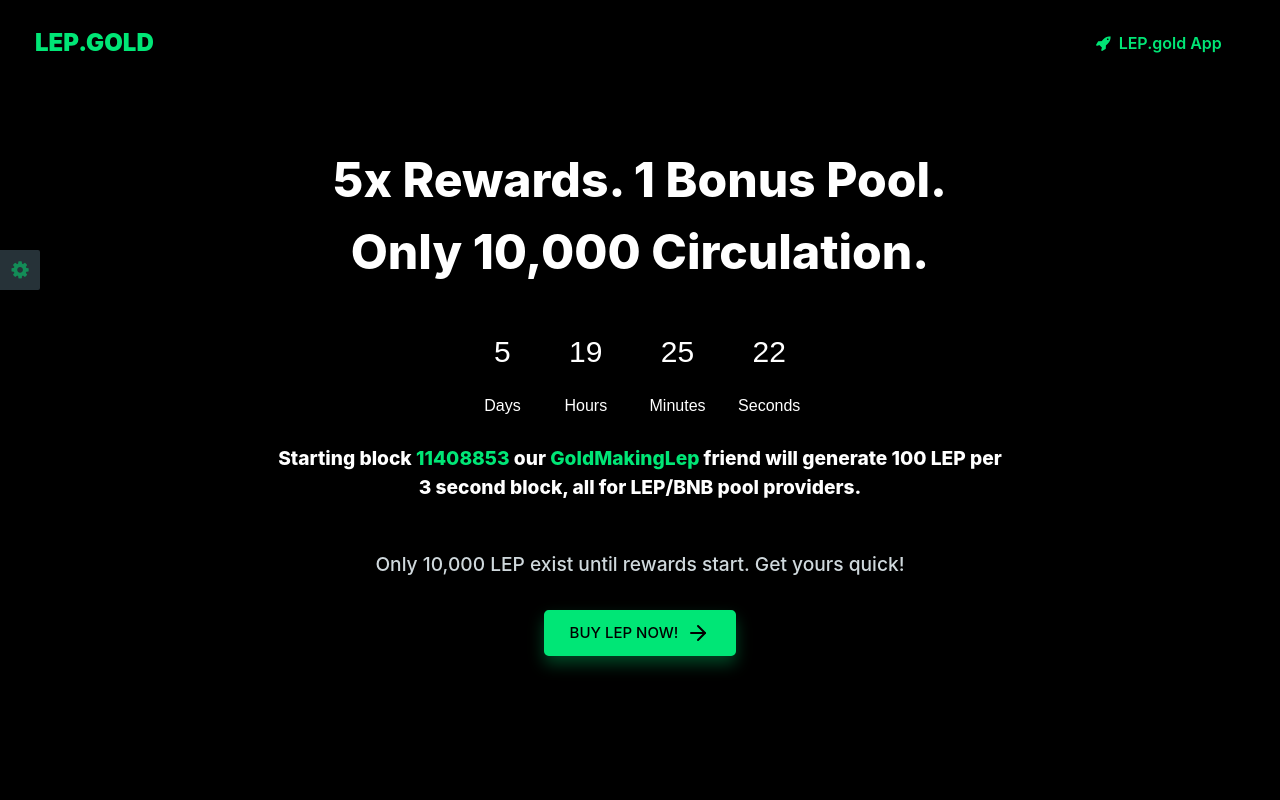
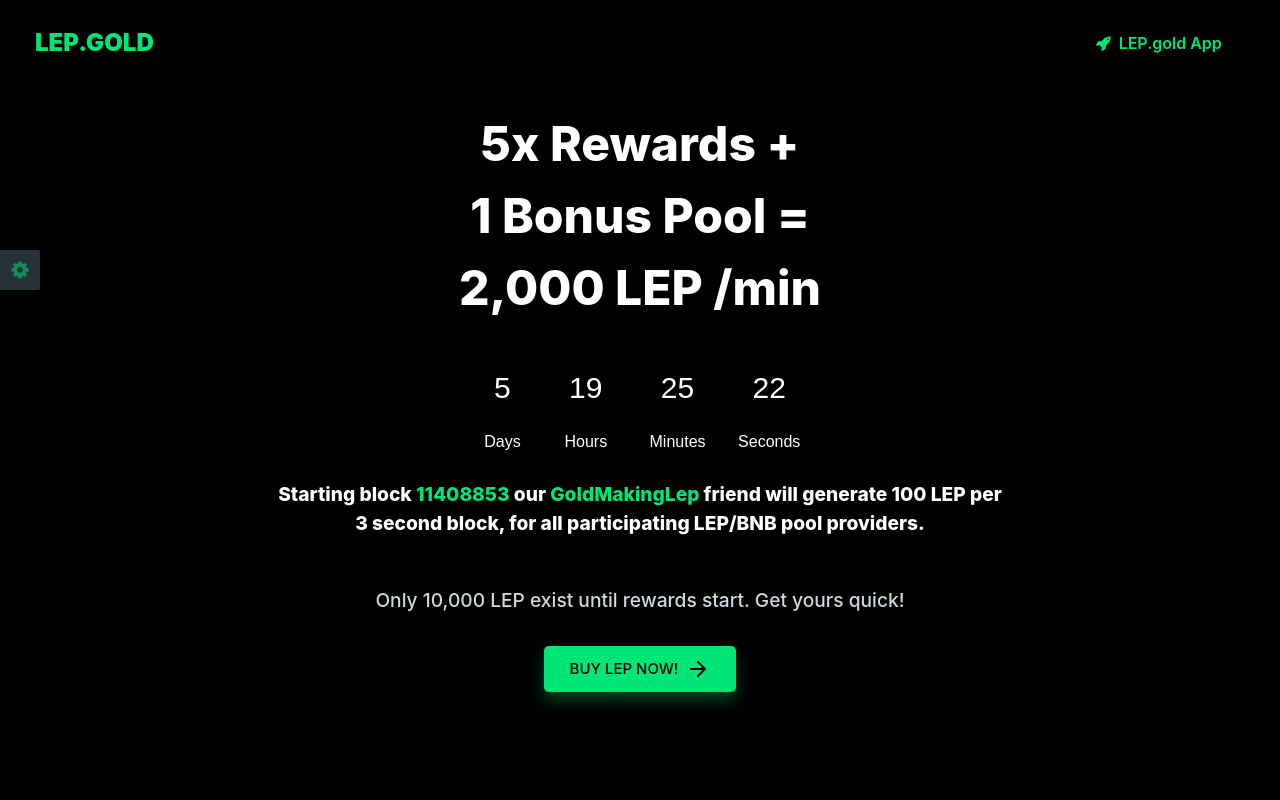
Before and after one commit to lepgold/lep-landing, a website: page index.html in a window 1280 px wide. Shown: the top 800 px of the page. Drawn offline with nearby package versions, Linux system fonts and the light colour scheme; a web font is replaced by a local one.

Commit message:
simpler explanation

```diff
--- a/index.html
+++ b/index.html
@@ -113,7 +113,10 @@
     <div class="container">
         <div class="row vh-md-100">
             <div class="col-md-8 col-sm-10 col-12 mx-auto my-auto text-center">
-                <h1 class="heading-black text-capitalize">5x Rewards. 1 Bonus Pool. Only 10,000 Circulation.</h1>
+                <h1 class="heading-black">5x Rewards + <br />
+                    1 Bonus Pool =<br />
+                2,000 LEP /min
+                </h1>
                 <div id="clockdiv">
                     <div>
                         <span class="days"></span>
@@ -136,7 +139,7 @@
                     <strong style="color:white; " class="heading-black">Starting block
                         <a href="https://www.bscscan.com/block/countdown/11408853"  target="_blank" >11408853</a> our
                         <a href="https://bscscan.com/address/0xa472e991851e38cd57a686761c9651ef95e77fb5#readContract" target="_blank">GoldMakingLep</a>
-                         friend will generate 100 LEP per 3 second block, all for LEP/BNB pool providers.</strong></p>
+                         friend will generate 100 LEP per 3 second block, for all participating LEP/BNB pool providers.</strong></p>
                     <p class="lead py-3">
                     Only 10,000 LEP exist until rewards start. Get yours quick!</p>
                 <a style="color:black; "  href="https://app.lep.gold/swap?inputCurrency=ETH&outputCurrency=0x3064bbB132cB072359AE3F98ebEdB2B3663C74ED" class="btn btn-primary d-inline-flex flex-row align-items-center">
```
